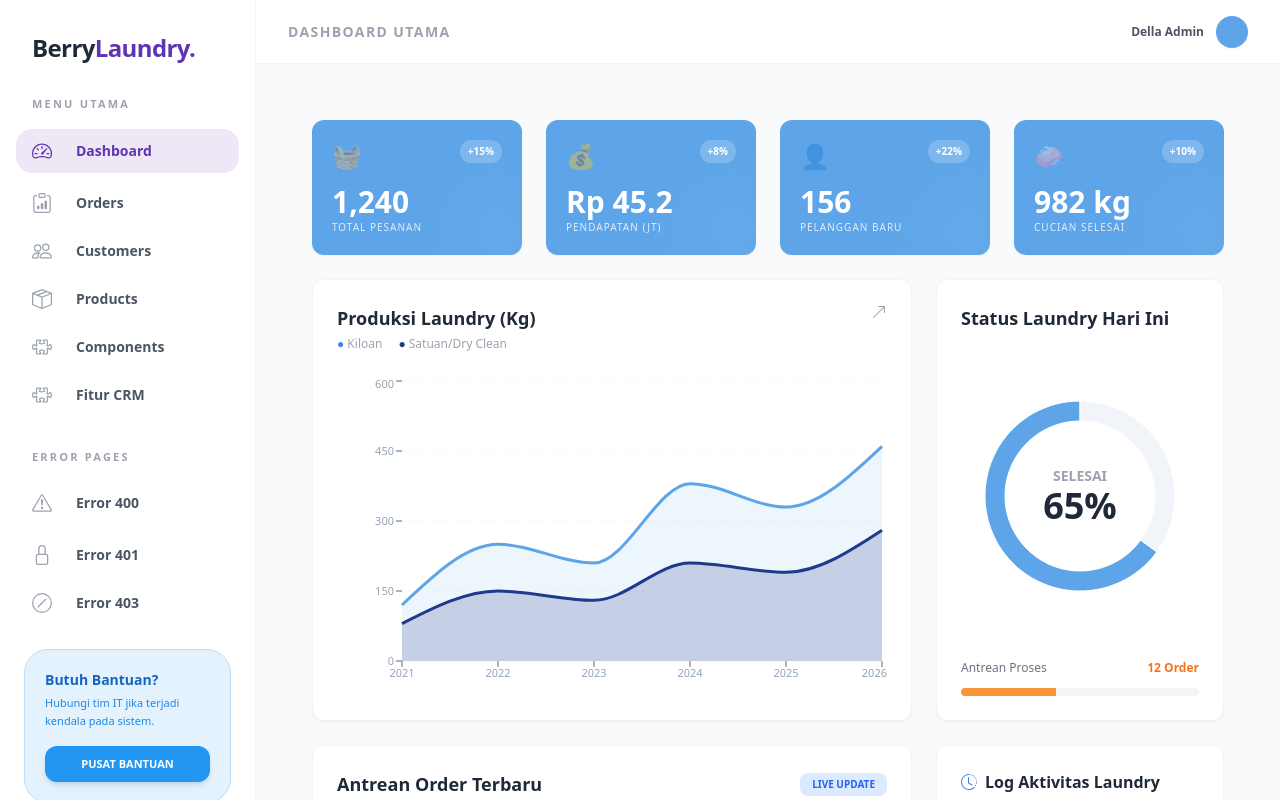
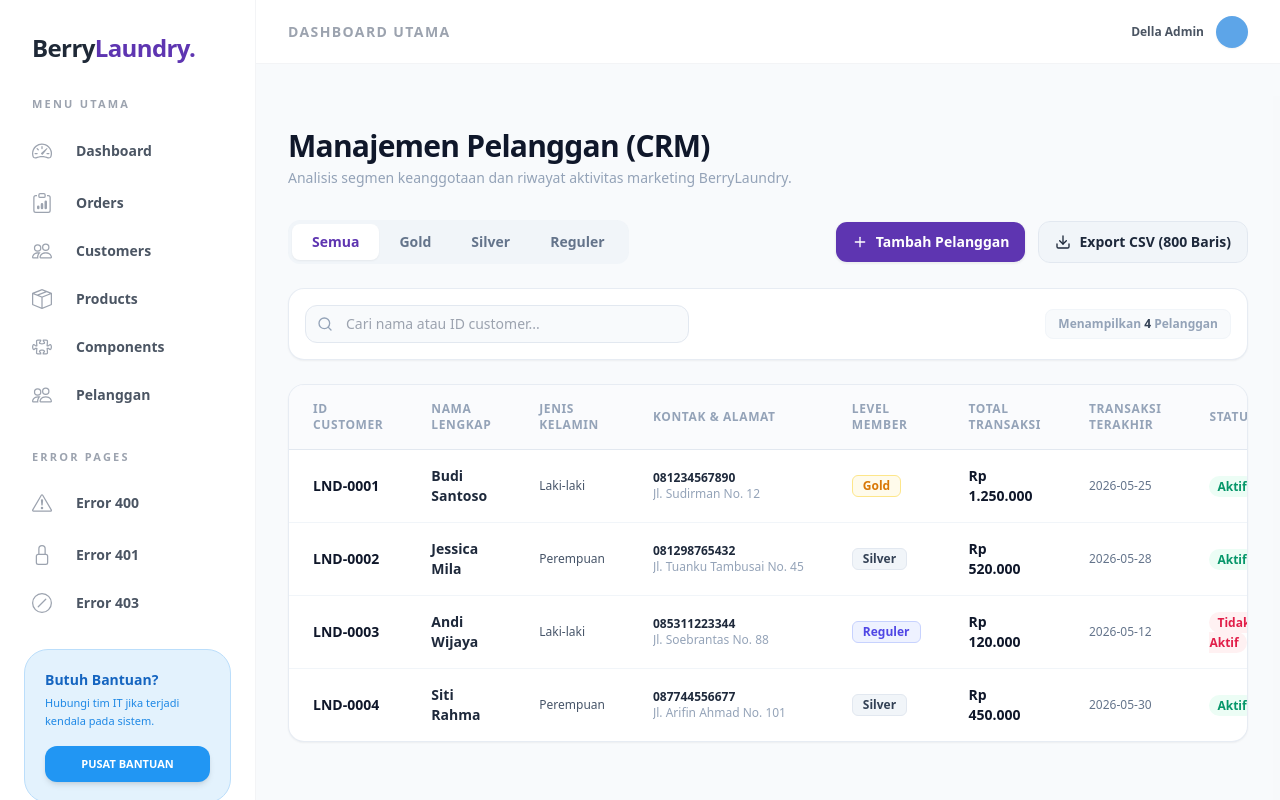
Before and after one commit to della1206/react-della-fox, a React (Vite) app: page /pelanggan in a window 1280 px wide. Before the commit this address led to /dashboard. Built offline with nearby package versions, Linux system fonts and the light colour scheme; sample sign-in values are in the browser's storage.

Commit message:
fitur crm

```diff
--- a/src/App.jsx
+++ b/src/App.jsx
@@ -52,7 +52,7 @@ export default function App() {
           <Route path="/products" element={<Products />} />
           <Route path="/products/:id" element={<ProductDetail />} />
           <Route path="/components" element={<Components />} />
-          <Route path="/fitur-crm" element={<FiturCrm />} />
+          <Route path="/pelanggan" element={<FiturCrm />} />
 
           <Route path="/error-400" element={<ErrorPage errorCode="400" title="Bad Request" />} />
           <Route path="/error-401" element={<ErrorPage errorCode="401" title="Unauthorized" />} />
--- a/src/components/Sidebar.jsx
+++ b/src/components/Sidebar.jsx
@@ -23,7 +23,7 @@ export default function Sidebar() {
     { name: "Customers", path: "/customers", icon: <BsPeople /> },
     { name: "Products", path: "/products", icon: <BsBoxSeam /> },
     { name: "Components", path: "/components", icon: <BsPuzzle /> },
-    { name: "Fitur CRM", path: "/fitur-crm", icon: <BsPuzzle /> },
+    { name: "Pelanggan ", path: "/Pelanggan", icon: <BsPeople /> },
   ];
 
   // Menu Error Pages untuk kebutuhan Praktikum
--- a/src/pages/FiturCrm.jsx
+++ b/src/pages/FiturCrm.jsx
@@ -1,71 +1,85 @@
 import React, { useState } from "react";
-import {
-  Dialog,
-  DialogContent,
-  DialogDescription,
-  DialogHeader,
-  DialogTitle,
-  DialogTrigger,
-  DialogFooter,
-} from "@/components/ui/dialog";
-import {
-  Select,
-  SelectContent,
-  SelectItem,
-  SelectTrigger,
-  SelectValue,
-} from "@/components/ui/select";
-import { Switch } from "@/components/ui/switch";
+import { Search, Download, Plus, Eye, Edit, Trash2 } from "lucide-react";
 import { Button } from "@/components/ui/button";
+import { Dialog, DialogContent, DialogDescription, DialogHeader, DialogTitle, DialogTrigger, DialogFooter } from "@/components/ui/dialog";
+import { Select, SelectContent, SelectItem, SelectTrigger, SelectValue } from "@/components/ui/select";
+
+const DUMMY_LAUNDRY = [
+  { id: "LND-0001", nama: "Budi Santoso", gender: "Laki-laki", kontak: "081234567890", email: "budi.santoso@gmail.com", alamat: "Jl. Sudirman No. 12", level: "Gold", total: "Rp 1.250.000", tanggal: "2026-05-25", status: "Aktif" },
+  { id: "LND-0002", nama: "Jessica Mila", gender: "Perempuan", kontak: "081298765432", email: "jessica.m@gmail.com", alamat: "Jl. Tuanku Tambusai No. 45", level: "Silver", total: "Rp 520.000", tanggal: "2026-05-28", status: "Aktif" },
+  { id: "LND-0003", nama: "Andi Wijaya", gender: "Laki-laki", kontak: "085311223344", email: "andi.wijaya@gmail.com", alamat: "Jl. Soebrantas No. 88", level: "Reguler", total: "Rp 120.000", tanggal: "2026-05-12", status: "Tidak Aktif" },
+  { id: "LND-0004", nama: "Siti Rahma", gender: "Perempuan", kontak: "087744556677", email: "siti.rahma@gmail.com", alamat: "Jl. Arifin Ahmad No. 101", level: "Silver", total: "Rp 450.000", tanggal: "2026-05-30", status: "Aktif" },
+];
 
 export default function FiturCrm() {
-  const [isNotificationOn, setIsNotificationOn] = useState(true);
+  const [activeTab, setActiveTab] = useState("Semua");
+  const [searchQuery, setSearchQuery] = useState("");
+
+  const tabs = ["Semua", "Gold", "Silver", "Reguler"];
+
+  const filteredCustomers = DUMMY_LAUNDRY.filter((customer) => {
+    const matchesTab = activeTab === "Semua" || customer.level === activeTab;
+    const matchesSearch =
+      customer.nama.toLowerCase().includes(searchQuery.toLowerCase()) ||
+      customer.id.toLowerCase().includes(searchQuery.toLowerCase());
+    return matchesTab && matchesSearch;
+  });
 
   return (
-    <div className="fixed left-64 top-24 right-0 bottom-0 w-[calc(100%-16rem)] min-h-screen bg-gray-50/50 p-6 flex flex-col items-start justify-start overflow-y-auto box-border">
-
+    <div className="fixed left-64 top-24 right-0 bottom-0 w-[calc(100%-16rem)] min-h-screen bg-slate-50/50 p-8 flex flex-col items-start justify-start overflow-y-auto box-border text-left">
       <div className="w-full space-y-6">
 
-        {/* Bagian Header Fitur */}
-        <div className="flex flex-col gap-1 text-left w-full">
-          <h2 className="text-3xl font-bold tracking-tight text-gray-900">
-            Customer Feature
-          </h2>
-          <p className="text-base text-gray-400 font-medium">
-            Sistem manajemen loyalitas dan retensi pelanggan BerryLaundry.
-          </p>
+        {/* Header */}
+        <div className="flex flex-col gap-1 w-full">
+          <h2 className="text-3xl font-bold tracking-tight text-slate-900">Manajemen Pelanggan (CRM)</h2>
+          <p className="text-sm text-slate-400 font-medium">Analisis segmen keanggotaan dan riwayat aktivitas marketing BerryLaundry.</p>
         </div>
 
-        {/* Box Kontainer Utama */}
-        <div className="w-full p-6 bg-white border border-gray-200 rounded-2xl shadow-sm space-y-6 text-left mt-4">
+        {/* Tab & Tombol Utama */}
+        <div className="flex flex-col sm:flex-row sm:items-center justify-between gap-4 w-full pt-2">
+          <div className="flex bg-slate-100 p-1 rounded-xl w-fit">
+            {tabs.map((tab) => (
+              <button
+                key={tab}
+                onClick={() => setActiveTab(tab)}
+                className={`px-5 py-2 text-sm font-semibold rounded-lg transition-all ${activeTab === tab ? "bg-white text-[#5e35b1] shadow-sm" : "text-slate-500 hover:text-slate-800"}`}
+              >
+                {tab}
+              </button>
+            ))}
+          </div>
 
-          <div className="flex items-center justify-between w-full">
-            <div>
-              <p className="font-semibold text-gray-800 text-lg">Database Pelanggan & Member</p>
-              <p className="text-sm text-gray-500">Tambah data pelanggan baru dan klasifikasikan tipe member laundry.</p>
-            </div>
-
+          <div className="flex items-center gap-3">
             <Dialog>
               <DialogTrigger asChild>
-                <Button className="bg-[#5e35b1] hover:bg-[#4527a0] text-white px-5 py-2 rounded-xl transition-all">
-                  Tambah Pelanggan
+                <Button className="bg-[#5e35b1] hover:bg-[#4527a0] text-white font-bold px-4 py-2 h-[42px] rounded-xl flex items-center gap-2 shadow-sm transition-all cursor-pointer">
+                  <Plus className="w-4 h-4" /> Tambah Pelanggan
                 </Button>
               </DialogTrigger>
 
-              <DialogContent className="fixed top-[50%] left-[50%] translate-x-[-50%] translate-y-[-50%] z-50 w-full max-w-md bg-white p-6 border border-gray-200 rounded-2xl shadow-xl space-y-4 focus:outline-none">
+              <DialogContent className="fixed top-[50%] left-[50%] translate-x-[-50%] translate-y-[-50%] z-50 w-full max-w-md bg-white p-6 border border-slate-200 rounded-2xl shadow-xl space-y-4 focus:outline-none">
                 <DialogHeader className="space-y-1">
                   <DialogTitle className="text-lg font-bold text-gray-900 text-left">Form Pelanggan Baru</DialogTitle>
                   <DialogDescription className="text-sm text-gray-500 text-left">
-                    Masukkan data profil pelanggan untuk melacak riwayat transaksi laundry.
+                    Masukkan profil data pelanggan baru untuk riwayat CRM BerryLaundry.
                   </DialogDescription>
                 </DialogHeader>
 
                 <div className="space-y-4 py-2 text-left">
                   <div className="flex flex-col gap-1.5">
-                    <label className="text-xs font-semibold text-gray-600">Nama Pelanggan</label>
+                    <label className="text-xs font-semibold text-gray-600">Nama Lengkap</label>
                     <input
                       type="text"
                       placeholder="Contoh: Budi Santoso"
+                      className="flex h-10 w-full rounded-xl border border-gray-200 bg-white px-3 py-2 text-sm focus:outline-none focus:ring-2 focus:ring-[#5e35b1]/20 focus:border-[#5e35b1]"
+                    />
+                  </div>
+
+                  <div className="flex flex-col gap-1.5">
+                    <label className="text-xs font-semibold text-gray-600">Nomor HP</label>
+                    <input
+                      type="text"
+                      placeholder="Contoh: 081234567890"
                       className="flex h-10 w-full rounded-xl border border-gray-200 bg-white px-3 py-2 text-sm focus:outline-none focus:ring-2 focus:ring-[#5e35b1]/20 focus:border-[#5e35b1]"
                     />
                   </div>
@@ -77,9 +91,9 @@ export default function FiturCrm() {
                         <SelectValue placeholder="Pilih Kategori Member" />
                       </SelectTrigger>
                       <SelectContent className="bg-white border border-gray-200 rounded-xl shadow-lg z-[60]">
-                        <SelectItem value="prospect" className="hover:bg-gray-50 py-2 px-3 text-sm rounded-lg cursor-pointer">Member Reguler</SelectItem>
-                        <SelectItem value="negotiation" className="hover:bg-gray-50 py-2 px-3 text-sm rounded-lg cursor-pointer">Member Silver (Diskon 5%)</SelectItem>
-                        <SelectItem value="closed-won" className="hover:bg-gray-50 py-2 px-3 text-sm rounded-lg cursor-pointer">Member Gold (Diskon 10%)</SelectItem>
+                        <SelectItem value="Gold" className="hover:bg-gray-50 py-2 px-3 text-sm rounded-lg cursor-pointer">Member Gold</SelectItem>
+                        <SelectItem value="Silver" className="hover:bg-gray-50 py-2 px-3 text-sm rounded-lg cursor-pointer">Member Silver</SelectItem>
+                        <SelectItem value="Reguler" className="hover:bg-gray-50 py-2 px-3 text-sm rounded-lg cursor-pointer">Member Reguler</SelectItem>
                       </SelectContent>
                     </Select>
                   </div>
@@ -92,31 +106,85 @@ export default function FiturCrm() {
                 </DialogFooter>
               </DialogContent>
             </Dialog>
+
+            <Button className="bg-slate-100 hover:bg-slate-200 text-slate-800 font-bold px-4 py-2 h-[42px] rounded-xl flex items-center gap-2 border border-slate-200 shadow-none transition-all">
+              <Download className="w-4 h-4" /> Export CSV (800 Baris)
+            </Button>
           </div>
+        </div>
 
-          <hr className="border-gray-100" />
-
-          {/* SECTION 2: SWITCH (Warna background mati diatur menjadi hitam dengan data-[state=unchecked]:bg-black) */}
-          <div className="flex items-center justify-between w-full">
-            <div>
-              <p className="font-semibold text-gray-800 text-lg">
-                {isNotificationOn ? "WhatsApp Bot: Siap Diambil" : "WhatsApp Bot: Masih Diproses"}
-              </p>
-              <p className="text-sm text-gray-500">
-                {isNotificationOn
-                  ? "Kirim notifikasi otomatis ke pelanggan bahwa pakaian telah selesai dicuci, rapi dipacking, dan siap diambil."
-                  : "Pakaian pelanggan masih dalam antrean cuci/setrika. Notifikasi otomatis ditangguhkan hingga cucian selesai dipacking."
-                }
-              </p>
-            </div>
-            <Switch
-              checked={isNotificationOn}
-              onCheckedChange={setIsNotificationOn}
-              className="data-[state=checked]:bg-[#5e35b1] data-[state=unchecked]:bg-black"
+        {/* Pencarian */}
+        <div className="w-full bg-white border border-slate-200/80 rounded-2xl p-4 flex items-center justify-between shadow-sm">
+          <div className="relative w-full max-w-sm flex items-center">
+            <Search className="absolute left-3 w-4 h-4 text-slate-400" />
+            <input
+              type="text"
+              placeholder="Cari nama atau ID customer..."
+              value={searchQuery}
+              onChange={(e) => setSearchQuery(e.target.value)}
+              className="w-full pl-10 pr-4 py-2 text-sm bg-slate-50 border border-slate-200 rounded-xl focus:outline-none focus:ring-2 focus:ring-blue-500/20 focus:border-blue-500 focus:bg-white transition-all"
             />
           </div>
+          <div className="text-xs font-semibold text-slate-400 bg-slate-50 px-3 py-1.5 rounded-lg border border-slate-100">
+            Menampilkan <span className="text-slate-700 font-bold">{filteredCustomers.length}</span> Pelanggan
+          </div>
+        </div>
 
+        {/* Tabel Data - Kolom Sumber User Sudah Dihapus */}
+        <div className="w-full bg-white border border-slate-200/80 rounded-2xl shadow-sm overflow-hidden">
+          <table className="w-full border-collapse text-left text-sm">
+            <thead>
+              <tr className="bg-slate-50/70 border-b border-slate-200 text-xs font-bold uppercase tracking-wider text-slate-400">
+                <th className="py-4 px-6">ID Customer</th>
+                <th className="py-4 px-6">Nama Lengkap</th>
+                <th className="py-4 px-6">Jenis Kelamin</th>
+                <th className="py-4 px-6">Kontak & Alamat</th>
+                <th className="py-4 px-6">Level Member</th>
+                <th className="py-4 px-6">Total Transaksi</th>
+                <th className="py-4 px-6">Transaksi Terakhir</th>
+                <th className="py-4 px-6">Status</th>
+                <th className="py-4 px-6 text-center">Aksi</th>
+              </tr>
+            </thead>
+            <tbody className="divide-y divide-slate-100 font-medium text-slate-700">
+              {filteredCustomers.map((customer) => (
+                <tr key={customer.id} className="hover:bg-slate-50/50 transition-colors">
+                  <td className="py-4 px-6 font-bold text-slate-900">{customer.id}</td>
+                  <td className="py-4 px-6 font-bold text-slate-800">{customer.nama}</td>
+                  <td className="py-4 px-6 text-xs text-slate-600">{customer.gender}</td>
+                  <td className="py-4 px-6 text-xs">
+                    <p className="text-slate-800 font-semibold">{customer.kontak}</p>
+                    <p className="text-slate-400 font-normal truncate max-w-[180px]">{customer.alamat}</p>
+                  </td>
+                  <td className="py-4 px-6">
+                    <span className={`inline-flex items-center px-2.5 py-0.5 rounded-md text-xs font-bold ${
+                      customer.level === "Gold" ? "bg-amber-50 text-amber-600 border border-amber-200" :
+                      customer.level === "Silver" ? "bg-slate-100 text-slate-700 border border-slate-200" :
+                      "bg-indigo-50 text-indigo-600 border border-indigo-200"
+                    }`}>
+                      {customer.level}
+                    </span>
+                  </td>
+                  <td className="py-4 px-6 font-bold text-slate-900">{customer.total}</td>
+                  <td className="py-4 px-6 text-xs text-slate-500">{customer.tanggal}</td>
+                  <td className="py-4 px-6">
+                    <span className={`text-xs font-bold px-2 py-0.5 rounded-full ${customer.status === "Aktif" ? "bg-emerald-50 text-emerald-600" : "bg-rose-50 text-rose-600"}`}>
+                      {customer.status}
+                    </span>
+                  </td>
+                  <td className="py-4 px-6">
+                    <div className="flex items-center justify-center gap-2">
+                      <button className="text-blue-500 hover:text-blue-700 p-1"><Eye className="w-4 h-4" /></button>
+                      <button className="text-orange-500 hover:text-orange-700 p-1"><Edit className="w-4 h-4" /></button>
+                      <button className="text-red-500 hover:text-red-700 p-1"><Trash2 className="w-4 h-4" /></button>
+                    </div>
+                  </td>
+                </tr>
+              ))}
+            </tbody>
+          </table>
         </div>
+
       </div>
     </div>
   );
```
